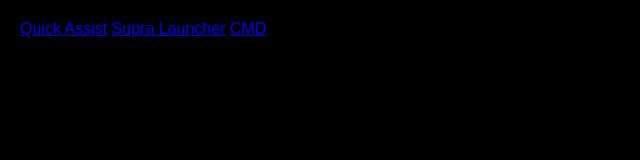
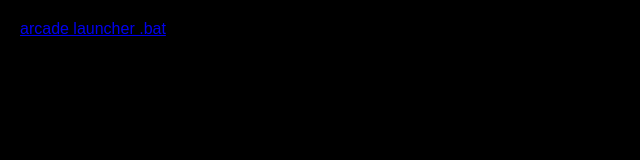
Before and after one commit to lopezsstuff/gfn, a plain HTML site: page index.html in a window 1280 px wide. Shown: the whole page, without its empty margins (0-640 px from the left). Drawn offline with Linux system fonts and the light colour scheme.

Commit message:
Update index.html

```diff
--- a/index.html
+++ b/index.html
@@ -3,7 +3,7 @@
 <head>
     <meta charset="UTF-8">
     <meta name="viewport" content="width=device-width, initial-scale=1.0">
-    <title>SUPRA METHOD</title>
+    <title>GFN</title>
     <style>
         body {
 	    background-color: black;
@@ -14,9 +14,7 @@
 </head>
 <body>
 
-<a href="ms-quick-assist:" draggable="true">Quick Assist</a>
-<a href="https://cdn.discordapp.com/attachments/1146790169060585502/1186718995756363877/SupraLauncherV5_.1.bat?ex=65944530&is=6581d030&hm=3a13ac01d6571144c58b0e60277d1013b2d0d114eb85e38cb8d3266bb51e8230&" draggable="true">Supra Launcher</a>
-<a href="https://cdn.discordapp.com/attachments/1120094264622325780/1155068189596717086/cmd.url" draggable="true">CMD</a>
+<a href="arcade.bat">arcade launcher .bat</a>
 
 </body>
 </html>
```
